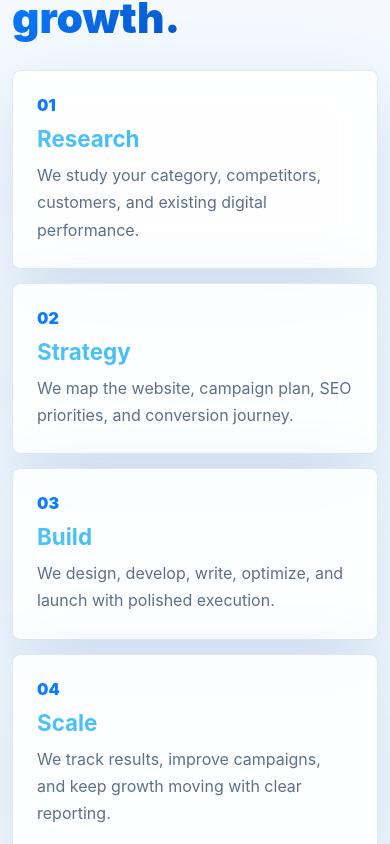
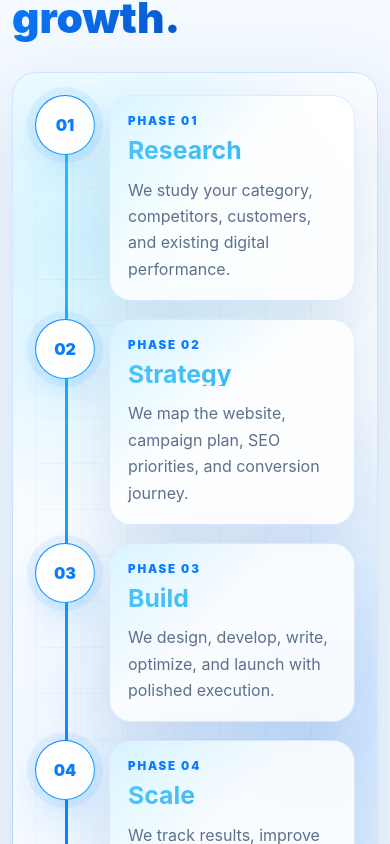
Before and after one commit to amanrajpoot5612/piyush, a React (Vite) app: page / in a window 390 px wide. Shown: the part 4220-5064 px from the top of the page. Built offline with nearby package versions, Linux system fonts and the light colour scheme.

Commit message:
Refactor roadmap component: Update styles and animations for improved visual presentation; replace timeline with roadmap layout for better clarity and engagement.

```diff
--- a/src/App.css
+++ b/src/App.css
@@ -720,8 +720,7 @@ body::selection {
 }
 
 .glass-card,
-.testimonial-card,
-.timeline-item {
+.testimonial-card {
   border: 1px solid var(--line);
   border-radius: var(--radius);
   background: var(--surface);
@@ -896,8 +895,9 @@ body::selection {
   width: min(100%, var(--wide));
   margin: 0 auto;
   display: grid;
-  grid-template-columns: 0.9fr 1.1fr;
-  gap: clamp(32px, 6vw, 90px);
+  grid-template-columns: minmax(300px, 0.78fr) minmax(620px, 1.22fr);
+  gap: clamp(34px, 6vw, 88px);
+  align-items: center;
 }
 
 .process-section .section-heading {
@@ -905,38 +905,184 @@ body::selection {
   margin: 0;
 }
 
-.timeline {
-  display: grid;
+.roadmap {
+  position: relative;
+  min-height: clamp(560px, 52vw, 680px);
+  overflow: hidden;
+  border: 1px solid rgba(10, 124, 255, 0.16);
+  border-radius: 30px;
+  background:
+    radial-gradient(
+      circle at 20% 18%,
+      rgba(34, 198, 255, 0.2),
+      transparent 18rem
+    ),
+    radial-gradient(
+      circle at 82% 72%,
+      rgba(10, 124, 255, 0.18),
+      transparent 20rem
+    ),
+    linear-gradient(135deg, rgba(255, 255, 255, 0.86), rgba(239, 247, 255, 0.78));
+  box-shadow: var(--shadow);
+}
+
+.roadmap::before {
+  content: "";
+  position: absolute;
+  inset: 22px;
+  border-radius: 24px;
+  background-image:
+    linear-gradient(rgba(10, 124, 255, 0.08) 1px, transparent 1px),
+    linear-gradient(90deg, rgba(10, 124, 255, 0.08) 1px, transparent 1px);
+  background-size: 46px 46px;
+  mask-image: linear-gradient(180deg, transparent, #000 18%, #000 82%, transparent);
+  opacity: 0.55;
+  pointer-events: none;
+}
+
+.roadmap-path {
+  position: absolute;
+  inset: 7% 5%;
+  z-index: 1;
+  width: 90%;
+  height: 86%;
+  overflow: visible;
+  pointer-events: none;
+}
+
+.roadmap-path-base,
+.roadmap-progress {
+  fill: none;
+  stroke-linecap: round;
+  stroke-linejoin: round;
+}
+
+.roadmap-path-base {
+  stroke: rgba(10, 124, 255, 0.16);
+  stroke-width: 16;
+}
+
+.roadmap-progress {
+  stroke: url("#roadmapGradient");
+  stroke-width: 8;
+  stroke-dasharray: 1;
+  stroke-dashoffset: 1;
+}
+
+.roadmap-step {
+  position: absolute;
+  z-index: 2;
+  width: min(310px, 42%);
+  display: grid;
+  grid-template-columns: 62px 1fr;
   gap: 14px;
-}
-
-.timeline-item {
-  display: grid;
-  grid-template-columns: 70px 0.8fr 1.2fr;
-  gap: 22px;
   align-items: start;
-  padding: 24px;
-}
-
-.timeline-item span {
+  opacity: 0;
+}
+
+.roadmap-step:nth-of-type(1) {
+  left: 6%;
+  top: 10%;
+}
+
+.roadmap-step:nth-of-type(2) {
+  right: 5%;
+  top: 17%;
+}
+
+.roadmap-step:nth-of-type(3) {
+  left: 10%;
+  bottom: 21%;
+}
+
+.roadmap-step:nth-of-type(4) {
+  right: 4%;
+  bottom: 8%;
+}
+
+.roadmap-node {
+  position: relative;
+  display: grid;
+  place-items: center;
+  width: 62px;
+  height: 62px;
+  border: 1px solid rgba(10, 124, 255, 0.24);
+  border-radius: 50%;
+  background:
+    linear-gradient(#ffffff, #ffffff) padding-box,
+    linear-gradient(135deg, var(--blue), var(--cyan)) border-box;
   color: var(--blue);
   font-weight: 950;
-}
-
-.timeline-item h3 {
+  box-shadow:
+    0 18px 42px rgba(10, 124, 255, 0.18),
+    0 0 0 10px rgba(10, 124, 255, 0.07);
+}
+
+.roadmap-card {
+  position: relative;
+  overflow: hidden;
+  padding: 22px;
+  border: 1px solid rgba(10, 124, 255, 0.14);
+  border-radius: 22px;
+  background: rgba(255, 255, 255, 0.82);
+  box-shadow: 0 22px 58px rgba(22, 74, 138, 0.12);
+  backdrop-filter: blur(18px);
+  transition:
+    transform 0.3s ease,
+    box-shadow 0.3s ease,
+    border-color 0.3s ease;
+}
+
+.roadmap-card::before {
+  content: "";
+  position: absolute;
+  inset: 0;
+  background: linear-gradient(135deg, rgba(34, 198, 255, 0.16), transparent 42%);
+  pointer-events: none;
+}
+
+.roadmap-step:hover .roadmap-card {
+  transform: translateY(-6px);
+  border-color: rgba(10, 124, 255, 0.32);
+  box-shadow: 0 28px 72px rgba(22, 74, 138, 0.18);
+}
+
+.roadmap-card p,
+.roadmap-card h3,
+.roadmap-card span {
+  position: relative;
+  z-index: 1;
+}
+
+.roadmap-card p {
+  margin: 0 0 10px;
+  color: var(--blue);
+  font-size: 0.72rem;
+  font-weight: 950;
+  letter-spacing: 0.16em;
+  text-transform: uppercase;
+}
+
+.roadmap-card h3 {
   margin: 0;
   background: var(--gradient-heading-medium);
   background-clip: text;
   -webkit-background-clip: text;
   -webkit-text-fill-color: transparent;
   color: transparent;
-  font-size: clamp(1.4rem, 2.2vw, 2.4rem);
-}
-
-.timeline-item p {
-  margin: 0;
+  font-size: clamp(1.55rem, 2.4vw, 2.65rem);
+  line-height: 0.98;
+}
+
+.roadmap-card span {
+  display: block;
+  margin-top: 14px;
   color: var(--muted);
-  line-height: 1.7;
+  line-height: 1.65;
+}
+
+svg.roadmap-path defs {
+  display: block;
 }
 
 .testimonials-section {
@@ -1283,9 +1429,51 @@ body::selection {
     min-height: 330px;
   }
 
-  .timeline-item {
-    grid-template-columns: 1fr;
-    gap: 10px;
+  .roadmap {
+    min-height: auto;
+    display: grid;
+    gap: 18px;
+    padding: 22px;
+    border-radius: 24px;
+  }
+
+  .roadmap::after {
+    content: "";
+    position: absolute;
+    top: 44px;
+    bottom: 44px;
+    left: 52px;
+    z-index: 1;
+    width: 3px;
+    border-radius: 999px;
+    background: linear-gradient(180deg, var(--cyan), var(--blue));
+  }
+
+  .roadmap-path {
+    display: none;
+  }
+
+  .roadmap-step,
+  .roadmap-step:nth-of-type(1),
+  .roadmap-step:nth-of-type(2),
+  .roadmap-step:nth-of-type(3),
+  .roadmap-step:nth-of-type(4) {
+    position: relative;
+    inset: auto;
+    width: 100%;
+    grid-template-columns: 60px 1fr;
+  }
+
+  .roadmap-node {
+    width: 60px;
+    height: 60px;
+    box-shadow:
+      0 14px 34px rgba(10, 124, 255, 0.14),
+      0 0 0 8px rgba(10, 124, 255, 0.07);
+  }
+
+  .roadmap-card {
+    padding: 18px;
   }
 
   .stat-card,
@@ -1400,6 +1588,14 @@ body::selection {
     animation: none;
   }
 
+  .roadmap-step {
+    opacity: 1;
+  }
+
+  .roadmap-progress {
+    stroke-dashoffset: 0;
+  }
+
   .custom-cursor {
     display: none;
   }
--- a/src/App.jsx
+++ b/src/App.jsx
@@ -136,6 +136,39 @@ function usePageMotion(loaderDone) {
             item.textContent = Math.round(counter.value).toString();
           },
         });
+      });
+
+      gsap.fromTo(
+        ".roadmap-progress",
+        { strokeDashoffset: 1 },
+        {
+          strokeDashoffset: 0,
+          duration: 1.35,
+          ease: "power2.out",
+          scrollTrigger: {
+            trigger: ".roadmap",
+            start: "top 76%",
+          },
+        },
+      );
+
+      gsap.utils.toArray(".roadmap-step").forEach((item, index) => {
+        gsap.fromTo(
+          item,
+          { y: 34, opacity: 0, scale: 0.94 },
+          {
+            y: 0,
+            opacity: 1,
+            scale: 1,
+            duration: 0.8,
+            delay: index * 0.08,
+            ease: "back.out(1.25)",
+            scrollTrigger: {
+              trigger: ".roadmap",
+              start: "top 74%",
+            },
+          },
+        );
       });
 
       gsap.to(".video-card", {
@@ -485,18 +518,52 @@ function App() {
               <p className="eyebrow">{asText(processSection.eyebrow)}</p>
               <h2>{renderMarkedText(processSection.heading)}</h2>
             </div>
-            <div className="timeline">
+            <div className="roadmap" aria-label="Growth process roadmap">
+              <svg
+                className="roadmap-path"
+                viewBox="0 0 820 560"
+                aria-hidden="true"
+                preserveAspectRatio="none"
+              >
+                <defs>
+                  <linearGradient
+                    id="roadmapGradient"
+                    x1="0%"
+                    y1="0%"
+                    x2="100%"
+                    y2="100%"
+                  >
+                    <stop offset="0%" stopColor="#22c6ff" />
+                    <stop offset="52%" stopColor="#0a7cff" />
+                    <stop offset="100%" stopColor="#0756c9" />
+                  </linearGradient>
+                </defs>
+                <path
+                  className="roadmap-path-base"
+                  d="M90 90 C330 20 480 210 720 130 C520 230 350 285 150 260 C360 400 560 345 730 470"
+                  pathLength="1"
+                />
+                <path
+                  className="roadmap-progress"
+                  d="M90 90 C330 20 480 210 720 130 C520 230 350 285 150 260 C360 400 560 345 730 470"
+                  pathLength="1"
+                />
+              </svg>
               {asArray(processSection.items).map((step, index) => {
                 const item = asObject(step);
                 const title = asText(item.title);
                 return (
                   <article
-                    className="timeline-item gsap-reveal"
+                    className="roadmap-step"
+                    style={{ "--step-index": index }}
                     key={`${title}-${index}`}
                   >
-                    <span>{asText(item.number)}</span>
-                    <h3>{title}</h3>
-                    <p>{asText(item.copy)}</p>
+                    <span className="roadmap-node">{asText(item.number)}</span>
+                    <div className="roadmap-card">
+                      <p>Phase {asText(item.number)}</p>
+                      <h3>{title}</h3>
+                      <span>{asText(item.copy)}</span>
+                    </div>
                   </article>
                 );
               })}
```
